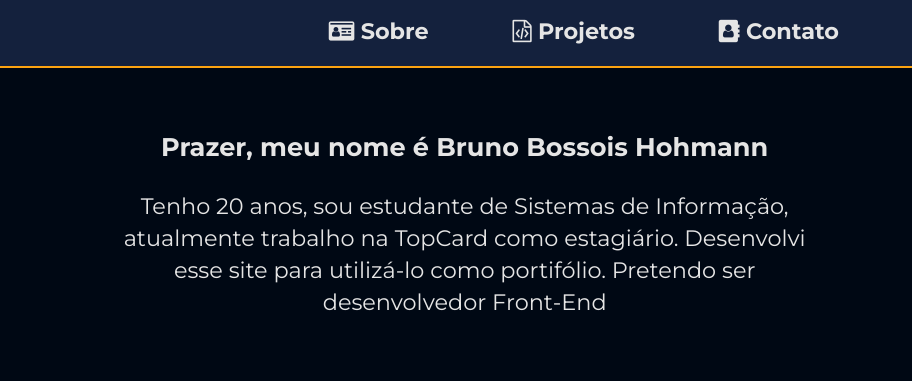
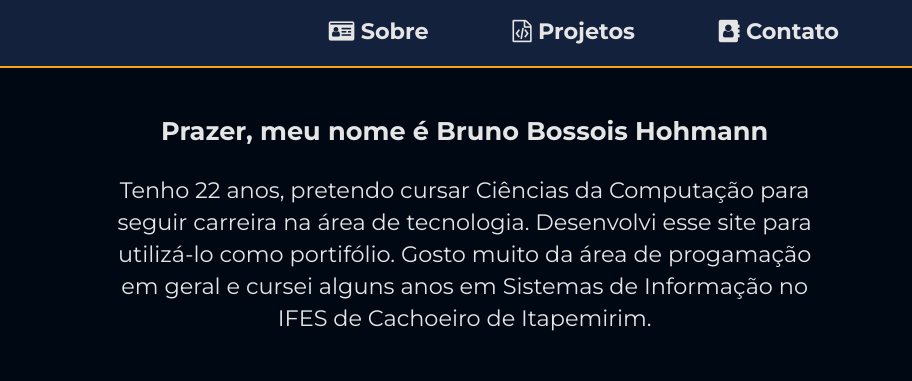
Before and after one commit to gnobrs/portifolio, a plain HTML site: page index.html in a window 1280 px wide. Shown: the top 381 px of the page, 368-1280 px from the left. Drawn offline with Linux system fonts and the light colour scheme.

Commit message:
Atualização do "Sobre"

```diff
--- a/index.html
+++ b/index.html
@@ -53,9 +53,8 @@
 						Prazer, meu nome é Bruno Bossois Hohmann
 					</h1>
 					<p class="sobre__texto">
-						Tenho 20 anos, sou estudante de Sistemas de Informação, atualmente
-						trabalho na TopCard como estagiário. Desenvolvi esse site para
-						utilizá-lo como portifólio. Pretendo ser desenvolvedor Front-End
+						Tenho 22 anos, pretendo cursar Ciências da Computação para seguir carreira na área de tecnologia. Desenvolvi esse site para
+						utilizá-lo como portifólio. Gosto muito da área de progamação em geral e cursei alguns anos em Sistemas de Informação no IFES de Cachoeiro de Itapemirim.
 					</p>
 				</div>
 			</section>
```
